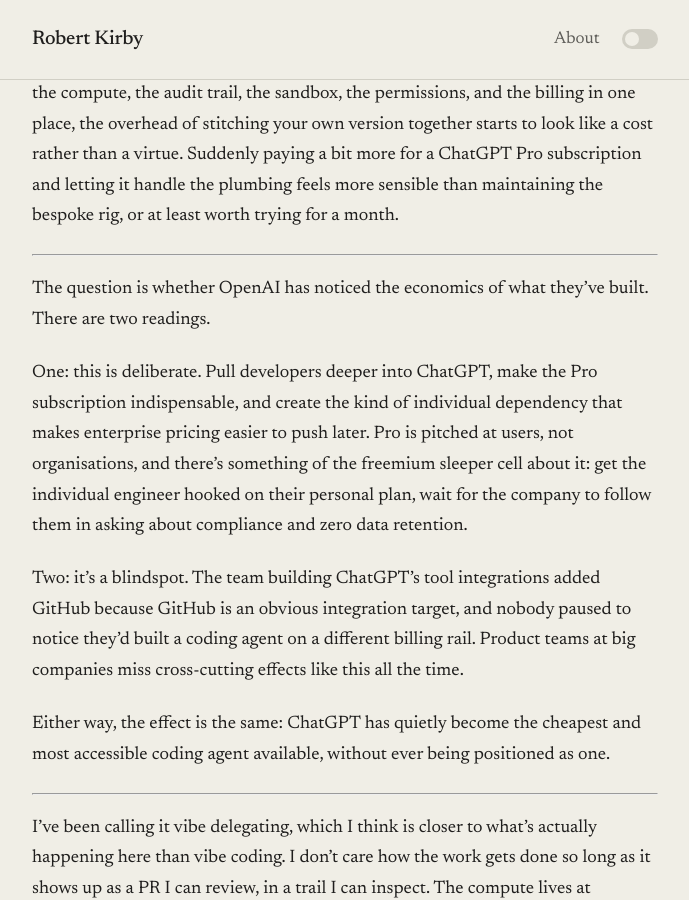
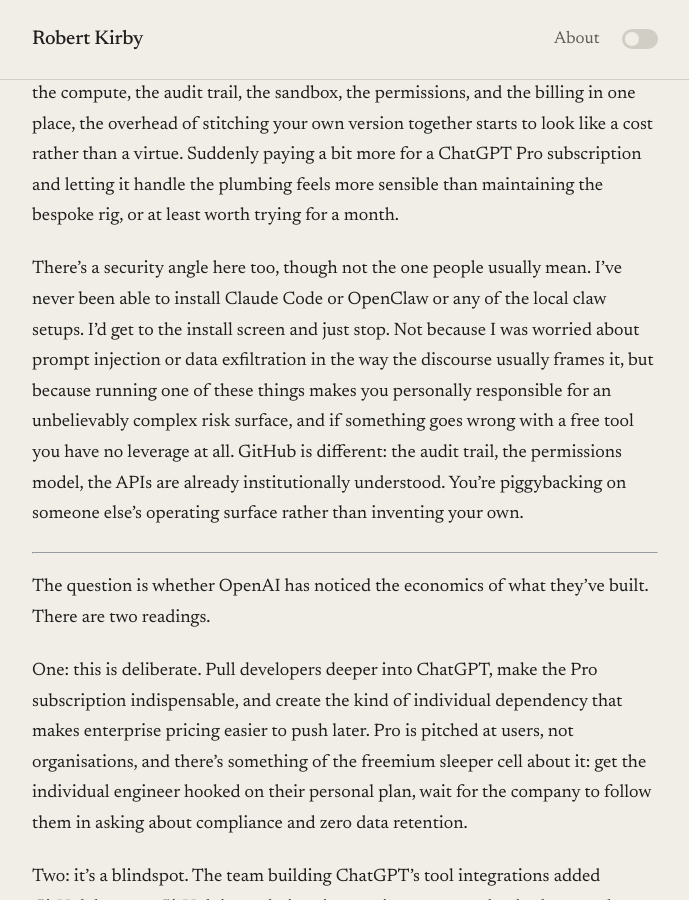
Before and after one commit to rob137/rob137.github.io, a Jekyll site: the page built from _posts/2026-06-01-kinda-sorta-claw.md, in a window 1280 px wide and 900 px high, scrolled down 1040 px. Shown: the whole window, without its empty margins (295-984 px from the left). Built offline with Jekyll 4.4.1, drawn with Linux system fonts in a browser that asks for light colours.

Commit message:
Add security/risk ownership angle from transcript

```diff
--- a/_posts/2026-06-01-kinda-sorta-claw.md
+++ b/_posts/2026-06-01-kinda-sorta-claw.md
@@ -22,6 +22,8 @@
 
 The thing ChatGPT is becoming feels less like a collection of small tools and more like emacs: a single large platform that's mouldable enough to absorb whatever you throw at it. I've always been a small-tools person, but when the platform handles the compute, the audit trail, the sandbox, the permissions, and the billing in one place, the overhead of stitching your own version together starts to look like a cost rather than a virtue. Suddenly paying a bit more for a ChatGPT Pro subscription and letting it handle the plumbing feels more sensible than maintaining the bespoke rig, or at least worth trying for a month.
 
+There's a security angle here too, though not the one people usually mean. I've never been able to install Claude Code or OpenClaw or any of the local claw setups. I'd get to the install screen and just stop. Not because I was worried about prompt injection or data exfiltration in the way the discourse usually frames it, but because running one of these things makes you personally responsible for an unbelievably complex risk surface, and if something goes wrong with a free tool you have no leverage at all. GitHub is different: the audit trail, the permissions model, the APIs are already institutionally understood. You're piggybacking on someone else's operating surface rather than inventing your own.
+
 ---
 
 The question is whether OpenAI has noticed the economics of what they've built. There are two readings.
```
